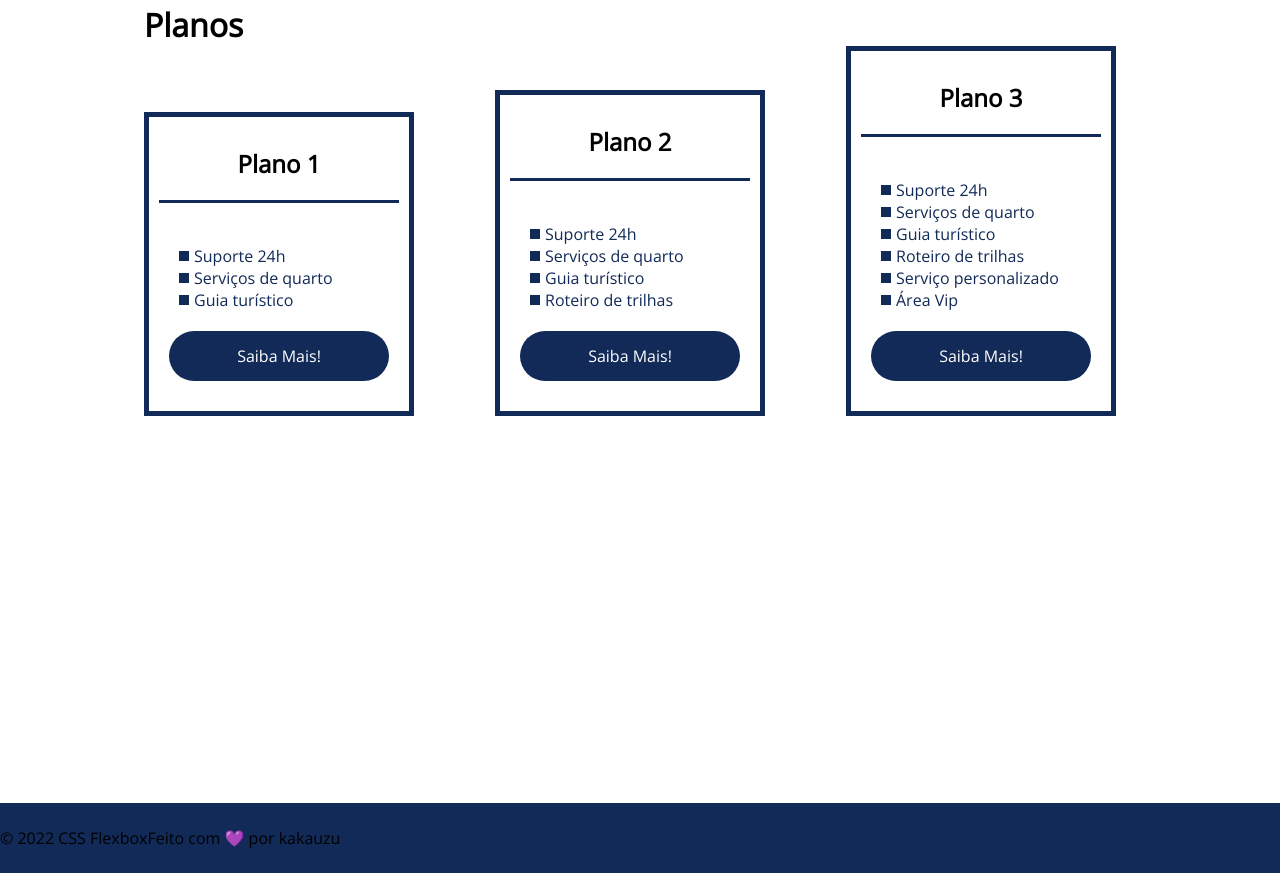
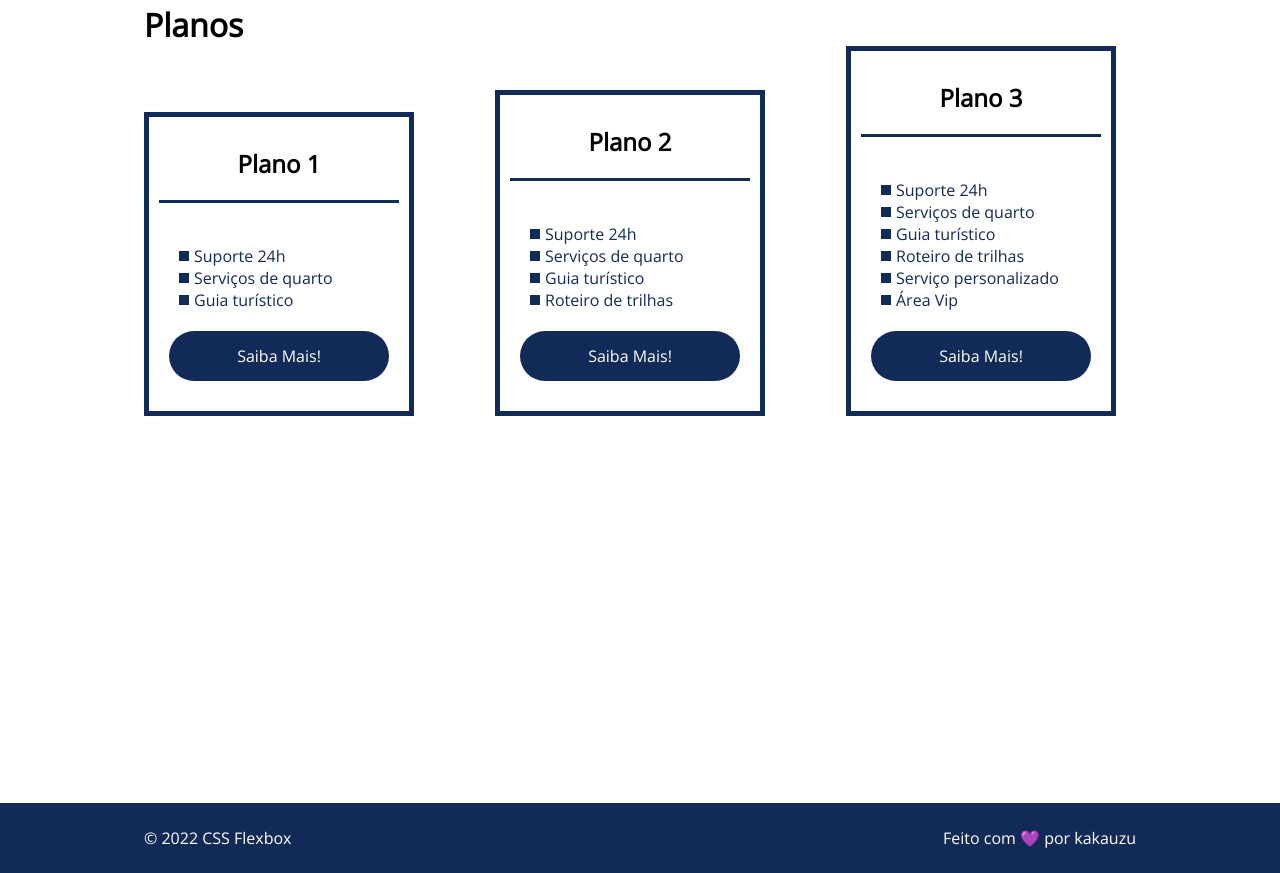
Before and after one commit to Kauanny-cmd/flexbox-dio, a plain HTML site: page index.html in a window 1280 px wide. Shown: the part 1676-2549 px from the top of the page. Drawn offline with nearby package versions, Linux system fonts and the light colour scheme.

Commit message:
estruturação footer

```diff
--- a/index.html
+++ b/index.html
@@ -125,8 +125,10 @@
     </div>
 
     <footer>
-        <p>&copy; 2022 CSS Flexbox</p>
-        <p>Feito com 💜 por kakauzu</p>
+        <div class="flex-container footer">
+            <p>&copy; 2022 CSS Flexbox</p>
+            <p>Feito com 💜 por kakauzu</p>
+        </div>
     </footer>
 </body>
 
```
